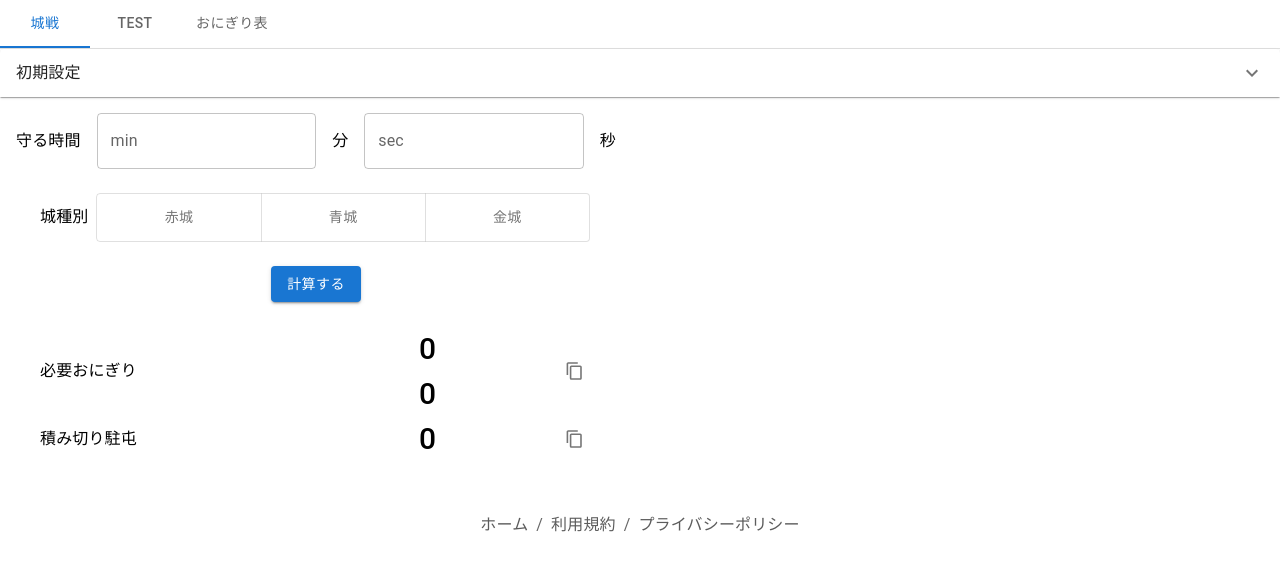
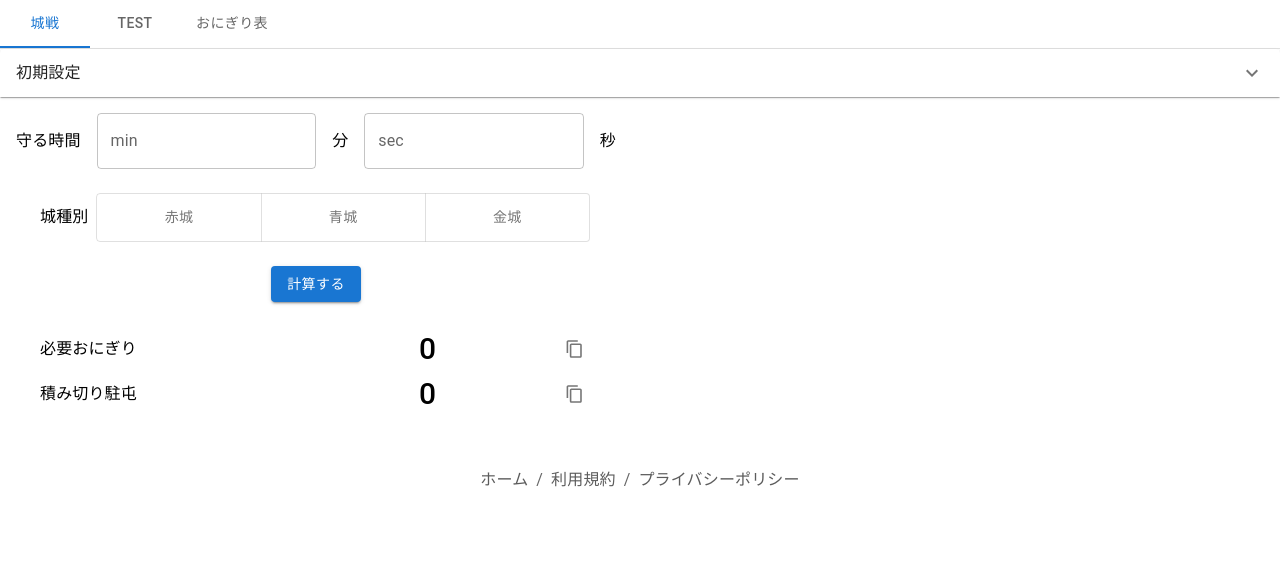
Before and after one commit to chika-create/onigiri-calc, a React (Create React App) app: page / in a window 1280 px wide. Shown: the top 570 px of the page. Built offline with nearby package versions, Linux system fonts and the light colour scheme.

Commit message:
refactor: FullOnigiriの不要なコードを削除

```diff
--- a/src/components/parts/countOutput/FullOnigiri.tsx
+++ b/src/components/parts/countOutput/FullOnigiri.tsx
@@ -22,29 +22,16 @@ export default function FullStack({ copyToClipboard, selectCastleKind2 }: any) {
   );
 
   const selectCastleKind: string = useContext(selectCastleKindContext);
-  const castleAlignmentNumber: number =
-    alignmentNumbers[selectCastleKind as keyof AlignmentNumbersType];
-  console.log("castleAlignmentNumber: ", castleAlignmentNumber);
-
-  const fullOnigiriNumber = stackNumber * castleAlignmentNumber;
 
   const [openTip, setOpenTip] = useState<boolean>(false);
   const handleClickButtonFullOnigiri = (): void => {
     setOpenTip(true);
-    copyToClipboard(fullOnigiriNumber);
+    copyToClipboard(fullOnigiriNumber2);
   };
 
   const castleAlignmentNumber2: number =
     alignmentNumbers[selectCastleKind2 as keyof AlignmentNumbersType];
 
-  // let selectCastleKindNumber2 = 0;
-  // if (selectCastleKind2 == "gold") {
-  //   selectCastleKindNumber2 = 3;
-  // } else if (selectCastleKind2 == "blue") {
-  //   selectCastleKindNumber2 = 2;
-  // } else {
-  //   selectCastleKindNumber2 = 1;
-  // }
   const fullOnigiriNumber2 = stackNumber * castleAlignmentNumber2;
 
   return (
@@ -68,8 +55,6 @@ export default function FullStack({ copyToClipboard, selectCastleKind2 }: any) {
           textAlign: "center",
         }}
       >
-        {fullOnigiriNumber}
-        <br />
         {fullOnigiriNumber2}
       </Typography>
       <Tooltip title="ContentCopyIcon" onClick={handleClickButtonFullOnigiri}>
```
